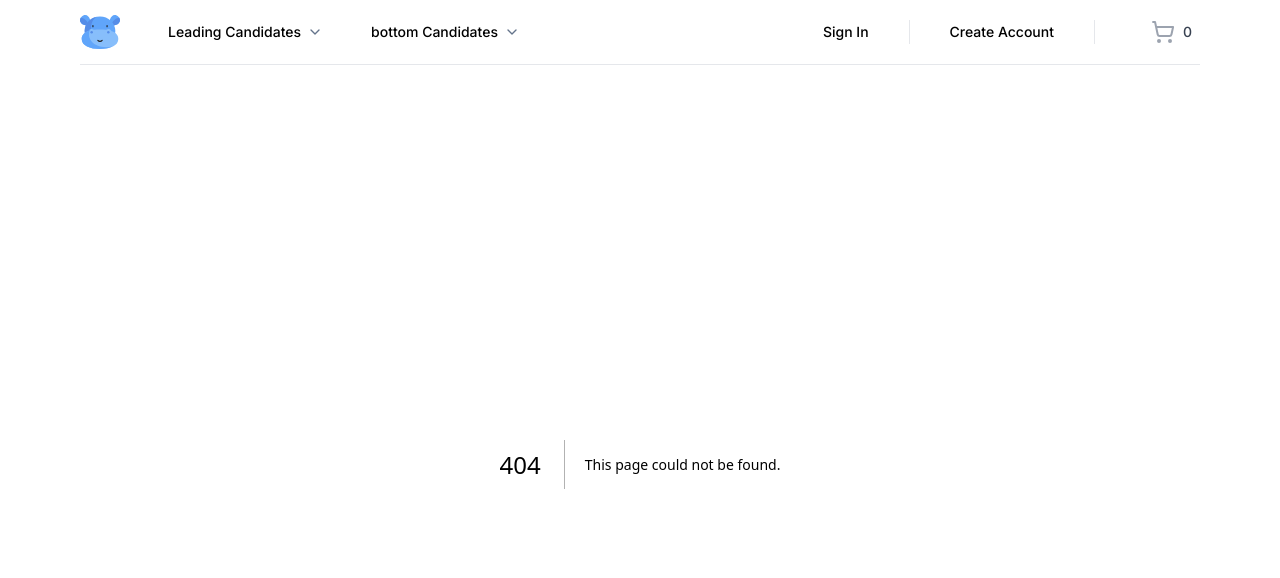
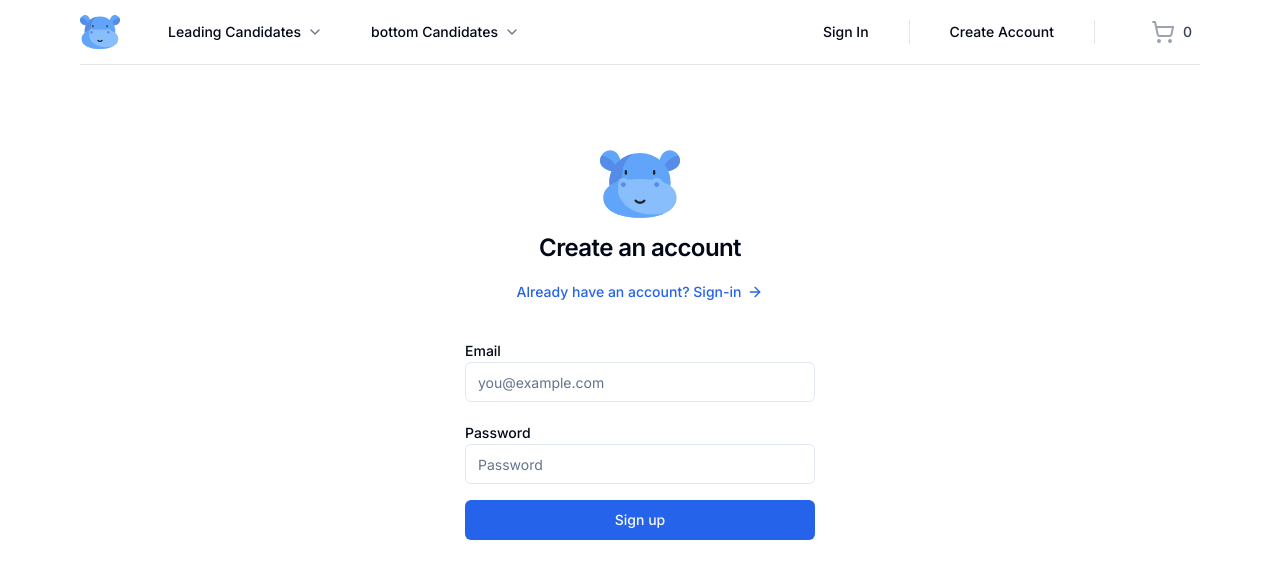
Before and after one commit to fitz95/Digitalvoting, a Next.js app: page /sign-up in a window 1280 px wide. Before the commit this address had no page. Shown: the top 578 px of the page. Built offline with nearby package versions, Linux system fonts and the light colour scheme.

Commit message:
add sign up logic as well as front end form with zodError detector, zod resolver and handle sumbit function

```diff
--- /dev/null
+++ b/src/app/(auth)/sign-up/page.tsx
@@ -0,0 +1,141 @@
+'use client'
+
+import { Icons } from '@/components/Icons'
+import {
+  Button,
+  buttonVariants,
+} from '@/components/ui/button'
+import { Input } from '@/components/ui/input'
+import { Label } from '@/components/ui/label'
+import { cn } from '@/lib/utils'
+import { zodResolver } from '@hookform/resolvers/zod'
+import { ArrowRight } from 'lucide-react'
+import Link from 'next/link'
+import { useForm } from 'react-hook-form'
+
+import {
+  AuthCredentialsValidator,
+  TAuthCredentialsValidator,
+} from '@/lib/validators/account-credentials-validator'
+// import { trpc } from '@/lib/trpc'
+import { toast } from 'sonner'
+import { ZodError } from 'zod'
+import { useRouter } from 'next/navigation'
+
+const Page = () => {
+  const {
+    register,
+    handleSubmit,
+    formState: { errors },
+  } = useForm<TAuthCredentialsValidator>({
+    resolver: zodResolver(AuthCredentialsValidator),
+  })
+
+  const router = useRouter()
+
+  // const { mutate, isLoading } =
+  //   trpc.auth.createPayloadUser.useMutation({
+  //     onError: (err) => {
+  //       if (err.data?.code === 'CONFLICT') {
+  //         toast.error(
+  //           'This email is already in use. Sign in instead?'
+  //         )
+
+  //         return
+  //       }
+
+  //       if (err instanceof ZodError) {
+  //         toast.error(err.issues[0].message)
+
+  //         return
+  //       }
+
+  //       toast.error(
+  //         'Something went wrong. Please try again.'
+  //       )
+  //     },
+  //     onSuccess: ({ sentToEmail }) => {
+  //       toast.success(
+  //         `Verification email sent to ${sentToEmail}.`
+  //       )
+  //       router.push('/verify-email?to=' + sentToEmail)
+  //     },
+  //   })
+
+  const onSubmit = ({
+    email,
+    password,
+  }: TAuthCredentialsValidator) => {
+    // mutate({ email, password })
+  }
+
+  return (
+    <>
+      <div className='container relative flex pt-20 flex-col items-center justify-center lg:px-0'>
+        <div className='mx-auto flex w-full flex-col justify-center space-y-6 sm:w-[350px]'>
+          <div className='flex flex-col items-center space-y-2 text-center'>
+            <Icons.logo className='h-20 w-20' />
+            <h1 className='text-2xl font-semibold tracking-tight'>
+              Create an account
+            </h1>
+
+            <Link
+              className={buttonVariants({
+                variant: 'link',
+                className: 'gap-1.5',
+              })}
+              href='/sign-in'>
+              Already have an account? Sign-in
+              <ArrowRight className='h-4 w-4' />
+            </Link>
+          </div>
+
+          <div className='grid gap-6'>
+            <form onSubmit={handleSubmit(onSubmit)}>
+              <div className='grid gap-2'>
+                <div className='grid gap-1 py-2'>
+                  <Label htmlFor='email'>Email</Label>
+                  <Input
+                    {...register('email')}
+                    className={cn({
+                      'focus-visible:ring-red-500':
+                        errors.email,
+                    })}
+                    placeholder='you@example.com'
+                  />
+                  {errors?.email && (
+                    <p className='text-sm text-red-500'>
+                      {errors.email.message}
+                    </p>
+                  )}
+                </div>
+
+                <div className='grid gap-1 py-2'>
+                  <Label htmlFor='password'>Password</Label>
+                  <Input
+                    {...register('password')}
+                    type='password'
+                    className={cn({
+                      'focus-visible:ring-red-500':
+                        errors.password,
+                    })}
+                    placeholder='Password'
+                  />
+                  {errors?.password && (
+                    <p className='text-sm text-red-500'>
+                      {errors.password.message}
+                    </p>
+                  )}
+                </div>
+
+                <Button>Sign up</Button>
+              </div>
+            </form>
+          </div>
+        </div>
+      </div>
+    </>
+  )
+}
+
+export default Page
--- /dev/null
+++ b/src/components/ui/input.tsx
@@ -0,0 +1,25 @@
+import * as React from "react"
+
+import { cn } from "@/lib/utils"
+
+export interface InputProps
+  extends React.InputHTMLAttributes<HTMLInputElement> {}
+
+const Input = React.forwardRef<HTMLInputElement, InputProps>(
+  ({ className, type, ...props }, ref) => {
+    return (
+      <input
+        type={type}
+        className={cn(
+          "flex h-10 w-full rounded-md border border-input bg-background px-3 py-2 text-sm ring-offset-background file:border-0 file:bg-transparent file:text-sm file:font-medium placeholder:text-muted-foreground focus-visible:outline-none focus-visible:ring-2 focus-visible:ring-ring focus-visible:ring-offset-2 disabled:cursor-not-allowed disabled:opacity-50",
+          className
+        )}
+        ref={ref}
+        {...props}
+      />
+    )
+  }
+)
+Input.displayName = "Input"
+
+export { Input }
--- /dev/null
+++ b/src/components/ui/label.tsx
@@ -0,0 +1,26 @@
+"use client"
+
+import * as React from "react"
+import * as LabelPrimitive from "@radix-ui/react-label"
+import { cva, type VariantProps } from "class-variance-authority"
+
+import { cn } from "@/lib/utils"
+
+const labelVariants = cva(
+  "text-sm font-medium leading-none peer-disabled:cursor-not-allowed peer-disabled:opacity-70"
+)
+
+const Label = React.forwardRef<
+  React.ElementRef<typeof LabelPrimitive.Root>,
+  React.ComponentPropsWithoutRef<typeof LabelPrimitive.Root> &
+    VariantProps<typeof labelVariants>
+>(({ className, ...props }, ref) => (
+  <LabelPrimitive.Root
+    ref={ref}
+    className={cn(labelVariants(), className)}
+    {...props}
+  />
+))
+Label.displayName = LabelPrimitive.Root.displayName
+
+export { Label }
--- /dev/null
+++ b/src/lib/validators/account-credentials-validator.ts
@@ -0,0 +1,12 @@
+import { z } from "zod"
+
+export const AuthCredentialsValidator = z.object({
+  email: z.string().email(),
+  password: z.string().min(8, {
+    message: 'Password must be at least 8 characters long.',
+  }),
+})
+
+export type TAuthCredentialsValidator = z.infer<
+  typeof AuthCredentialsValidator
+>
--- a/src/server.ts
+++ b/src/server.ts
@@ -7,26 +7,41 @@
 const PORT = Number(process.env.port) || 3000;
 
 const start = async () => {
+    try {
       const payload = await getPayloadClient({
         initOptions: {
           express: app,
           onInit: async (cms) => {
-                cms.logger.info('Admin URL: ${cms.getAdminURL()}');
+            if (cms?.logger) {
+              cms.logger.info(`Admin URL: ${cms.getAdminURL()}`);
+            } else {
+              console.log('CMS logger not available');
+            }
           },
         },
-    })
+      });
 
-    app.use((req, res) => nextHandler(req, res))
+      app.use((req, res) => nextHandler(req, res));
 
-    nextApp.prepare().then(()=>{
-        payload.logger.info('Next.js started')
+      await nextApp.prepare();
+      if (payload?.logger) {
+        payload.logger.info('Next.js started');
+      } else {
+        console.log('Payload logger not available');
+      }
 
       app.listen(PORT, async () => {
+        if (payload?.logger) {
           payload.logger.info(
             `Next.js App URL: ${process.env.NEXT_PUBLIC_SERVER_URL}`
-            )
-          })
-    })
+          );
+        } else {
+          console.log('Logger not available for Next.js App URL');
         }
+      });
+    } catch (error) {
+      console.error('Error during initialization:', error);
+    }
+  };
 
-start()
+  start();
```
Also changed, not shown: package.json (+8 -1 lines), 2 other files (tests, documents, lock files or other folders). Lines whose indentation alone changed are shown as unchanged.
